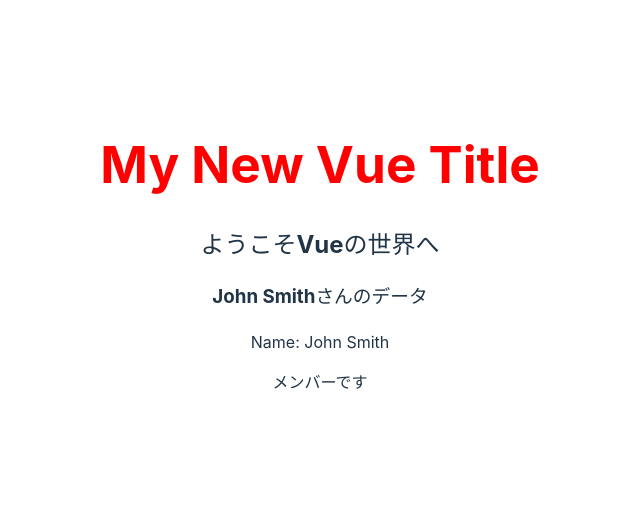
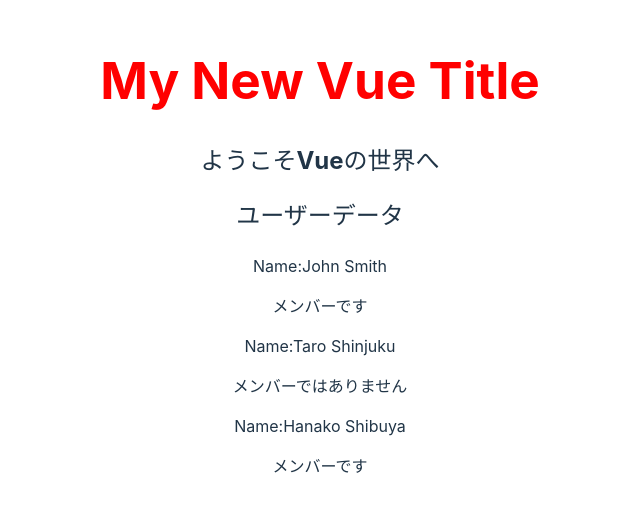
Before and after one commit to kouyou13/vite-project, a Vue app: page / in a window 1280 px wide. Shown: the part 144-656 px from the top of the page, without its empty margins (320-960 px from the left). Built offline with nearby package versions, Linux system fonts and the light colour scheme.

Commit message:
複数名を表示

```diff
--- a/src/App.vue
+++ b/src/App.vue
@@ -8,11 +8,22 @@
         //   red : true,
         // }
         isRed : true,
-        user : {
+        users : [{
           firstName : "John",
           lastName : "Smith",
           isMember : true,
+        },
+        {
+          firstName : "Taro",
+          lastName : "Shinjuku",
+          isMember : false,
+        },
+        {
+          firstName : "Hanako",
+          lastName : "Shibuya",
+          isMember : true,
         }
+      ]
       }
     },
     computed: {
@@ -27,13 +38,18 @@
     <!-- <h1 v-bind:title="message" v-bind:class="textStatus">{{ title }}</h1> -->
     <h1 :title="message" :class="{red : isRed}">{{ title }}</h1>
     <h2 :title="123 * 3" :class="{red : !true}">{{ 'ようこそ'+'Vueの世界へ' }}</h2>
+    <h2>ユーザーデータ</h2>
     <!-- <h3>{{ user.firstName + ' ' + user.lastName + "さんのデータ" }}</h3> -->
-    <h3>{{ fullName}}さんのデータ</h3>
-    <!-- <p>Name:{{ user.firstName + ' ' + user.lastName }}</p> -->
-    <p>Name: {{ fullName }}</p>
-    <!-- v-bind：属性の変更 title←messageを入れる 動的にclass要素をつける -->
-    <!-- :⚪︎⚪︎⚪︎でv-bindがつけられる -->
-    <p v-if="user.isMember">メンバーです</p>
+    <div v-for="user in users">
+      <!-- <h3>{{ fullName}}さんのデータ</h3> -->
+      <p>Name:{{ user.firstName + ' ' + user.lastName }}</p>
+      <!-- <p>Name: {{ fullName }}</p> -->
+      <!-- v-bind：属性の変更 title←messageを入れる 動的にclass要素をつける -->
+      <!-- :⚪︎⚪︎⚪︎でv-bindがつけられる -->
+      <p v-if="user.isMember">メンバーです</p>
+      <p v-else>メンバーではありません</p>
+      <!-- isMemberがtrueなら上の処理 falseなら下の処理 -->
+    </div>
 </template>
 
 <style>
```
